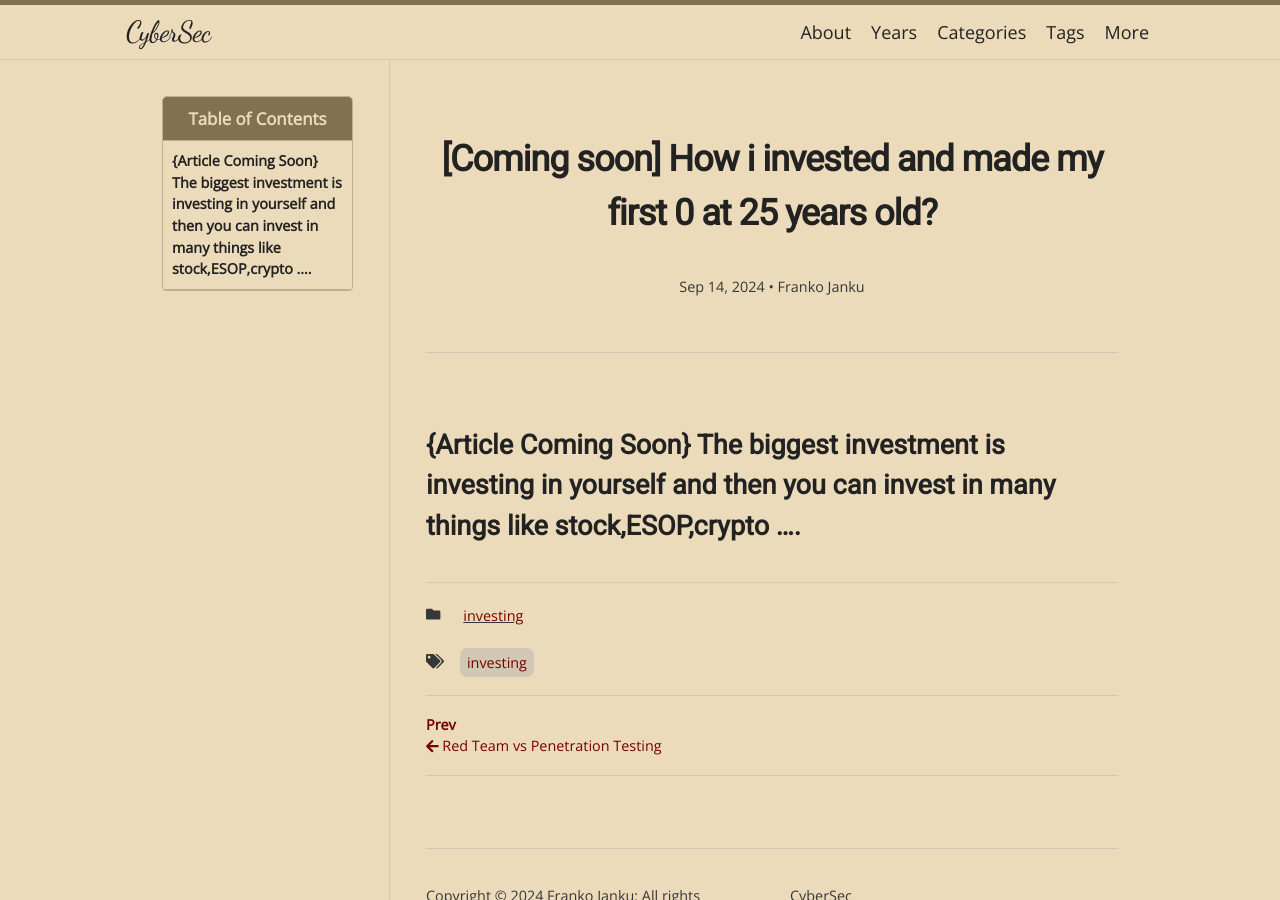
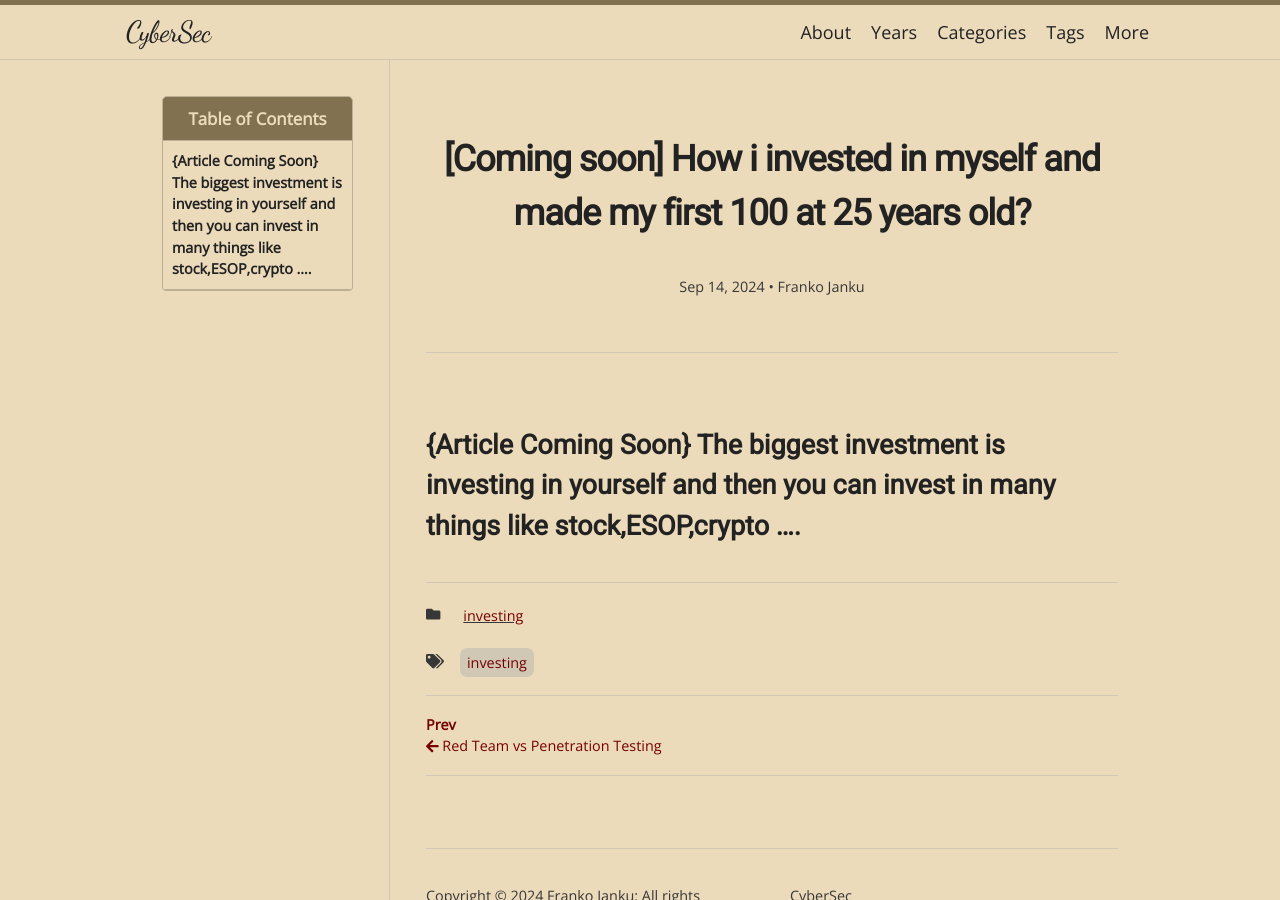
Before and after one commit to Archx0Mas/Archx0Mas.github.io, a Jekyll site: the page built from _posts/2024-09-14-investing.md, in a window 1280 px wide. Built offline with Jekyll 4.4.1, drawn with Linux system fonts in a browser that asks for light colours; nearby versions of some CDN libraries; some web fonts are replaced.

Commit message:
Update 2024-09-14-investing.md

```diff
--- a/_posts/2024-09-14-investing.md
+++ b/_posts/2024-09-14-investing.md
@@ -1,7 +1,7 @@
 ---
 layout: post
 toc: true
-title: "[Coming soon] How i invested and made my first 0 at 25 years old?"
+title: "[Coming soon] How i invested in myself and made my first 100 at 25 years old?"
 categories: investing
 tags: [investing]
 author:
```
